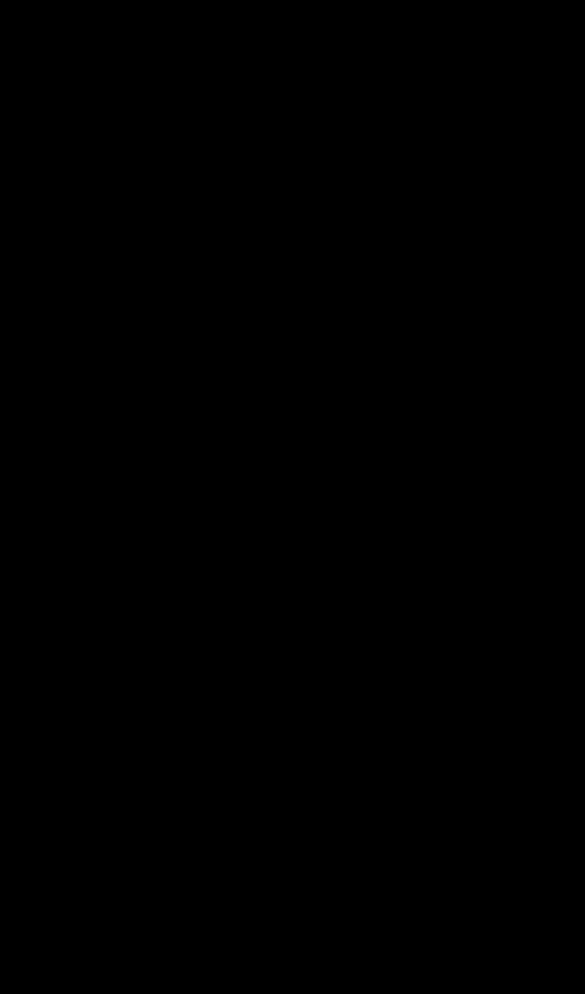
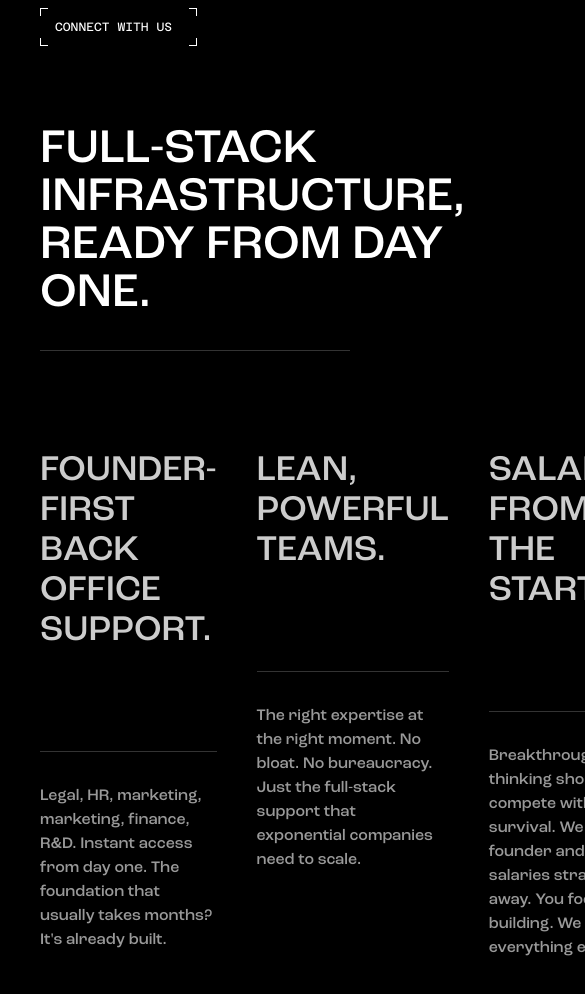
Before and after one commit to rafikul-shaikh/world-quant, a Next.js app: page /why-wqf in a window 390 px wide. Shown: the part 5220-6214 px from the top of the page, 585 px wide, since content can reach past the window. Before the commit the page ends 1688 px from the top, so only its background shows below. Built offline with nearby package versions, Linux system fonts and the light colour scheme.

Commit message:
created 2 files for why-wqf page

```diff
--- a/src/app/why-wqf/page.js
+++ b/src/app/why-wqf/page.js
@@ -1,11 +1,15 @@
+import BuildProcessCard from "@/components/sections/why-wqf/BuildProcessCard";
 import Founders from "@/components/sections/why-wqf/Founders";
 import Hero from "@/components/sections/why-wqf/Hero";
+import Insfrastructure from "@/components/sections/why-wqf/Infrastructure";
 
 export default function WhyWQF() {
   return (
     <div >
     <Hero />
     <Founders/>
+    <BuildProcessCard/>
+    <Insfrastructure/>
 
     </div>
   );
--- /dev/null
+++ b/src/components/sections/why-wqf/BuildProcessCard.jsx
@@ -0,0 +1,90 @@
+"use client";
+import React, { useEffect, useRef } from "react";
+import gsap from "gsap";
+import { ScrollTrigger } from "gsap/ScrollTrigger";
+
+export default function BuildProcessCard() {
+  const sectionRef = useRef(null);
+
+  useEffect(() => {
+    gsap.registerPlugin(ScrollTrigger);
+
+    ScrollTrigger.create({
+      trigger: sectionRef.current,
+      start: "top top",
+      end: "+=200%",
+      pin: true,
+      scrub: true,
+    });
+  }, []);
+
+  return (
+    <section
+      ref={sectionRef}
+      className="w-full min-h-screen overflow-hidden bg-black py-[120px] md:py-[200px]"
+    >
+      <div className="max-w-9xl mx-auto flex justify-between">
+        {/* left side content  */}
+        <div className="px-10">
+          <div>
+            <p className="uppercase font-normal text-[40px] max-w-[500px] text-white leading-10">
+              move at the speed
+              <br />
+              of breakthrough.
+            </p>
+          </div>
+
+          <div className="mt-8 ">
+            <a
+              href="https://www.worldquantfoundry.com/portfolio"
+              className="group relative isolate inline-block hover:animate-glitch-hover motion-reduce:hover:animate-none"
+            >
+              <div className="px-[20px] py-[10px]">
+                {/* DOT */}
+                <div className="bg-white button--dot size-[10px] -translate-x-[24px] rounded-[3px] opacity-0 blur-[20px] transition-all duration-400 ease-in-out group-hover:-translate-x-[5px] group-hover:opacity-100 group-hover:blur-0" />
+
+                {/* TEXT */}
+                <div className="p2-mono text-white relative isolate flex -translate-x-[5px] overflow-hidden transition-transform duration-400 ease-in-out group-hover:translate-x-[5px]">
+                  <span className=" text-[12px] uppercase transition-transform duration-400 ease-in-out group-hover:-translate-y-full">
+                    connect with us
+                  </span>
+
+                  <span className="absolute inset-0 text-[12px] uppercase translate-y-full transition-transform duration-400 ease-in-out group-hover:translate-y-0">
+                    connect with us
+                  </span>
+                </div>
+              </div>
+
+              {/* CORNER  */}
+
+              <div className="absolute top-0 left-0 w-2 h-2 border-t border-l border-white" />
+              <div className="absolute top-0 right-0 w-2 h-2 border-t border-r border-white" />
+              <div className="absolute bottom-0 left-0 w-2 h-2 border-b border-l border-white" />
+              <div className="absolute bottom-0 right-0 w-2 h-2 border-b border-r border-white" />
+            </a>
+          </div>
+        </div>
+
+        {/* RIGHT SIDE - SCROLLABLE CARDS */}
+        <div>
+          <div className="h-full  pr-2 space-y-4">
+            {/* CARD 1 */}
+            <div className="h-[500px] w-[670px] bg-white/30 rounded-3xl p-4 text-white flex items-center justify-center">
+              Card 1
+            </div>
+
+            {/* CARD 2 */}
+            <div className="h-[500px] w-[670px] bg-white/30 rounded-3xl p-4 text-white flex items-center justify-center">
+              Card 2
+            </div>
+
+            {/* CARD 3 */}
+            <div className="h-[500px] w-[670px] bg-white/30 rounded-3xl p-4 text-white flex items-center justify-center">
+              Card 3
+            </div>
+          </div>
+        </div>
+      </div>
+    </section>
+  );
+}
--- /dev/null
+++ b/src/components/sections/why-wqf/Infrastructure.jsx
@@ -0,0 +1,61 @@
+import { section } from "framer-motion/client";
+import Button from "../ui/Button";
+
+export default function Insfrastructure() {
+  return (
+    <section className="min-h-screen px-10 py-[80px] md:py-[100px] ">
+      {/* first content  */}
+      <div className="grid items-end gap-20 md:grid-cols-2">
+        <div>
+          <Button>connect with us</Button>
+        </div>
+
+        <h1 className="text-5xl uppercase ">
+          Full-stack
+          <br />
+          infrastructure,
+          <br />
+          ready from day one.
+        </h1>
+      </div>
+      <hr className="border-t border-white/20 my-8 w-full  h-[1px]  " />
+
+      {/* 2nd content  */}
+      <div className="mt-25  text-white/80 flex justify-between gap-10 ">
+        <div>
+          <h1 className=" mb-25 text-4xl uppercase">
+            Founder-First Back office support.
+          </h1>
+
+          <hr className="border-t border-white/20 my-8 w-full max-w-[450px] h-[1px]  " />
+          <p className=" text-white/60 ">
+            Legal, HR, marketing, marketing, finance, R&D. Instant access from
+            day one. The foundation that usually takes months? It's already
+            built.
+          </p>
+        </div>
+
+        <div>
+          <h1 className="mb-25 text-4xl uppercase">Lean, powerful teams.</h1>
+          <hr className="border-t border-white/20 my-8 w-full max-w-[450px] h-[1px]  " />
+          <p className="text-white/60">
+            The right expertise at the right moment. No bloat. No bureaucracy.
+            Just the full-stack support that exponential companies need to
+            scale.
+          </p>
+        </div>
+        <div>
+          <h1 className="mb-25 text-4xl uppercase">
+            Salaries from <br /> the start.
+          </h1>
+          <hr className="border-t border-white/20 my-8 w-full max-w-[450px] h-[1px]  " />
+          <p className="text-white/60">
+            Breakthrough thinking shouldn't compete with survival. We pay
+            founder and team salaries straight away. You focus on building. We
+            handle everything else.
+          </p>
+        </div>
+      </div>
+    </section>
+  );
+}
```
